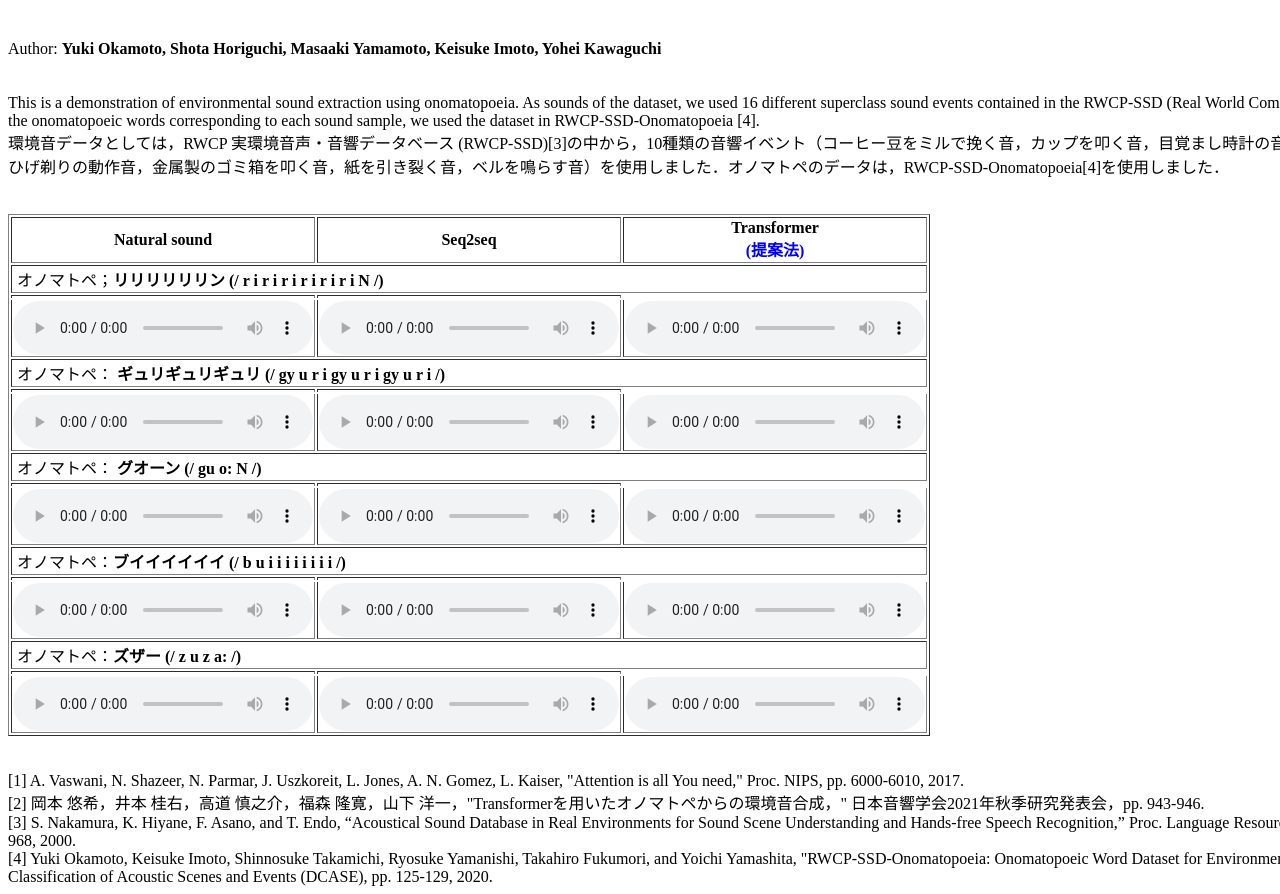
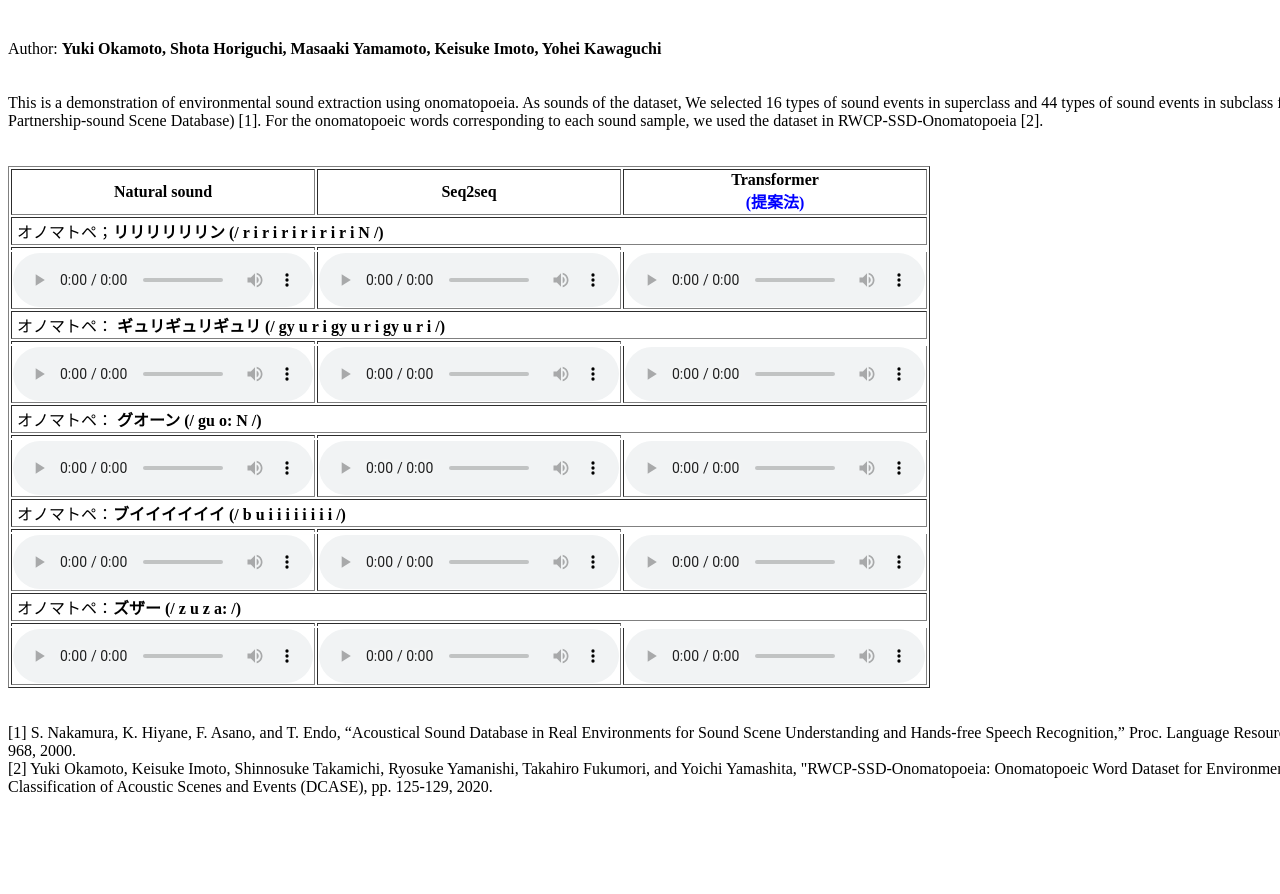
Before and after one commit to Y-Okamoto1221/ICASSP2022_Demonstration, a plain HTML site: page docs/index.html in a window 1280 px wide. Shown: the part 65-959 px from the top of the page. After the commit the page ends 869 px from the top, so only its background shows below. Drawn offline with Linux system fonts and the light colour scheme.

Commit message:
Update index.html

```diff
--- a/docs/index.html
+++ b/docs/index.html
@@ -22,8 +22,8 @@
     <br>
     <p>
     This is a demonstration of environmental sound extraction using onomatopoeia.
-    As sounds of the dataset, we used 16 different superclass sound events contained in the RWCP-SSD (Real World Computing Partnership-sound Scene Database) [3].
-    For the onomatopoeic words corresponding to each sound sample, we used the dataset in RWCP-SSD-Onomatopoeia [4].
+    As sounds of the dataset, We selected 16 types of sound events in superclass and 44 types of sound events in subclass from RWCP-SSD (Real World Computing Partnership-sound Scene Database) [1].
+    For the onomatopoeic words corresponding to each sound sample, we used the dataset in RWCP-SSD-Onomatopoeia [2].
     <!--以下の2種類の手法により環境音を生成しています．
     </p>
     <ul>
@@ -33,7 +33,7 @@
 　　</ul>
    -->
     <p>
-    環境音データとしては，RWCP 実環境音声・音響データベース (RWCP-SSD)[3]の中から，10種類の音響イベント（コーヒー豆をミルで挽く音，カップを叩く音，目覚まし時計の音，笛の音，マラカスの音，ドラムを叩く音，ひげ剃りの動作音，金属製のゴミ箱を叩く音，紙を引き裂く音，ベルを鳴らす音）を使用しました．オノマトペのデータは，RWCP-SSD-Onomatopoeia[4]を使用しました．
+    <!--環境音データとしては，RWCP 実環境音声・音響データベース (RWCP-SSD)[3]の中から，10種類の音響イベント（コーヒー豆をミルで挽く音，カップを叩く音，目覚まし時計の音，笛の音，マラカスの音，ドラムを叩く音，ひげ剃りの動作音，金属製のゴミ箱を叩く音，紙を引き裂く音，ベルを鳴らす音）を使用しました．オノマトペのデータは，RWCP-SSD-Onomatopoeia[4]を使用しました．-->
     </p>
     <br>
     <br>
@@ -201,10 +201,8 @@
     <p>
     <br>
     <br>
-    [1] A. Vaswani, N. Shazeer, N. Parmar, J. Uszkoreit, L. Jones, A. N. Gomez, L. Kaiser, "Attention is all You need," Proc. NIPS, pp. 6000-6010, 2017. <br>
-    [2] 岡本 悠希，井本 桂右，高道 慎之介，福森 隆寛，山下 洋一，"Transformerを用いたオノマトペからの環境音合成，" 日本音響学会2021年秋季研究発表会，pp. 943-946.<br>
-    [3] S. Nakamura, K. Hiyane, F. Asano, and T. Endo, “Acoustical Sound Database in Real Environments for Sound Scene Understanding and Hands-free Speech Recognition,” Proc. Language Resources and Evaluation Conference (LREC), pp. 965–968, 2000.<br>
-    [4] Yuki Okamoto, Keisuke Imoto, Shinnosuke Takamichi, Ryosuke Yamanishi, Takahiro Fukumori, and Yoichi Yamashita, "RWCP-SSD-Onomatopoeia: Onomatopoeic Word Dataset for Environmental Sound Synthesis," Proc. Detection and Classification of Acoustic Scenes and Events (DCASE), pp. 125-129, 2020.
+    [1] S. Nakamura, K. Hiyane, F. Asano, and T. Endo, “Acoustical Sound Database in Real Environments for Sound Scene Understanding and Hands-free Speech Recognition,” Proc. Language Resources and Evaluation Conference (LREC), pp. 965–968, 2000.<br>
+    [2] Yuki Okamoto, Keisuke Imoto, Shinnosuke Takamichi, Ryosuke Yamanishi, Takahiro Fukumori, and Yoichi Yamashita, "RWCP-SSD-Onomatopoeia: Onomatopoeic Word Dataset for Environmental Sound Synthesis," Proc. Detection and Classification of Acoustic Scenes and Events (DCASE), pp. 125-129, 2020.
     </p>
     </left>
 
```
